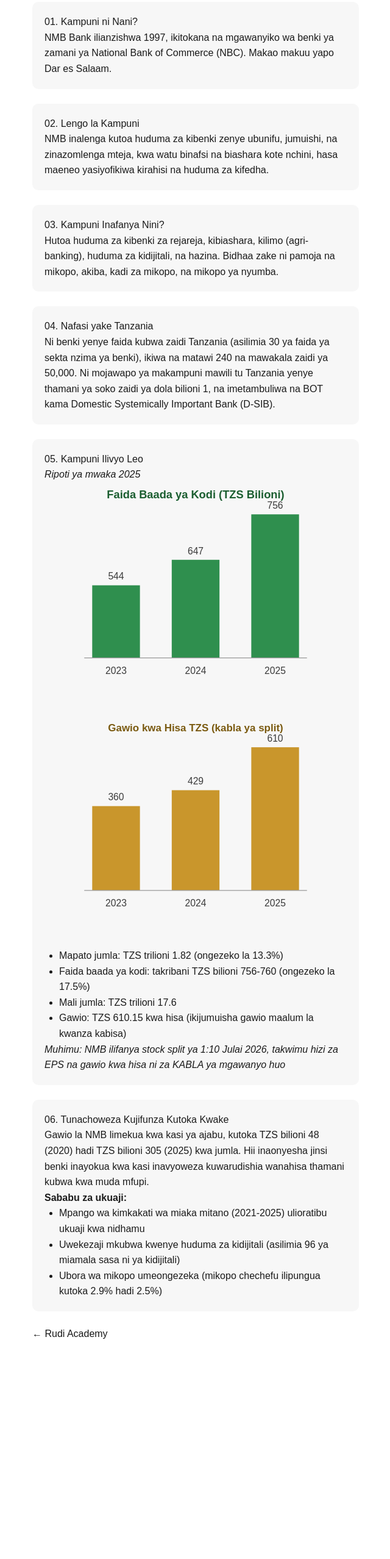
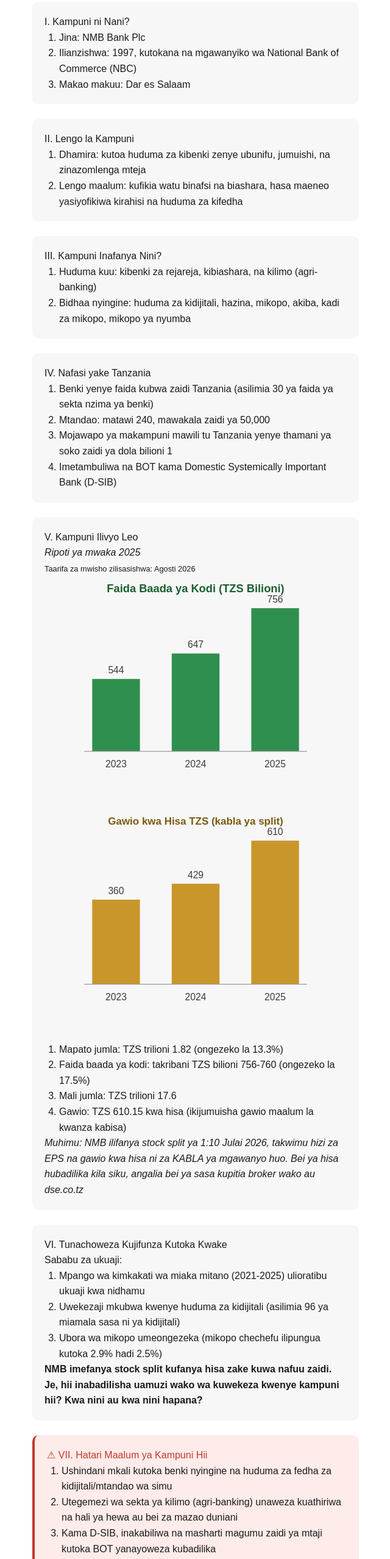
Before and after one commit to sadikiabubakari698-crypto/wekeza_nasi, a Next.js app in the folder wekeza-nasi-app/: page /kampuni/nmb in a window 1280 px wide. Shown: the part 80-2636 px from the top of the page at 61% size, without its empty margins (319-959 px from the left). Before the commit the page ends 2311 px from the top, so only its background shows below. Built offline with nearby package versions, Linux system fonts and the light colour scheme.

Commit message:
Rewrite NMB profile with Roman numerals, risk box, reflective question

```diff
--- a/wekeza-nasi-app/app/kampuni/nmb/page.js
+++ b/wekeza-nasi-app/app/kampuni/nmb/page.js
@@ -5,72 +5,78 @@ export default function NMB() {
       <h2>NMB Bank Plc</h2>
 
       <div className="lesson-box">
-        <h3>01. Kampuni ni Nani?</h3>
-        <p>
-          NMB Bank ilianzishwa 1997, ikitokana na mgawanyiko wa benki ya
-          zamani ya National Bank of Commerce (NBC). Makao makuu yapo
-          Dar es Salaam.
-        </p>
+        <h3>I. Kampuni ni Nani?</h3>
+        <ol>
+          <li>Jina: NMB Bank Plc</li>
+          <li>Ilianzishwa: 1997, kutokana na mgawanyiko wa National Bank of Commerce (NBC)</li>
+          <li>Makao makuu: Dar es Salaam</li>
+        </ol>
       </div>
 
       <div className="lesson-box">
-        <h3>02. Lengo la Kampuni</h3>
-        <p>
-          NMB inalenga kutoa huduma za kibenki zenye ubunifu, jumuishi, na
-          zinazomlenga mteja, kwa watu binafsi na biashara kote nchini,
-          hasa maeneo yasiyofikiwa kirahisi na huduma za kifedha.
-        </p>
+        <h3>II. Lengo la Kampuni</h3>
+        <ol>
+          <li>Dhamira: kutoa huduma za kibenki zenye ubunifu, jumuishi, na zinazomlenga mteja</li>
+          <li>Lengo maalum: kufikia watu binafsi na biashara, hasa maeneo yasiyofikiwa kirahisi na huduma za kifedha</li>
+        </ol>
       </div>
 
       <div className="lesson-box">
-        <h3>03. Kampuni Inafanya Nini?</h3>
-        <p>
-          Hutoa huduma za kibenki za rejareja, kibiashara, kilimo
-          (agri-banking), huduma za kidijitali, na hazina. Bidhaa zake ni
-          pamoja na mikopo, akiba, kadi za mikopo, na mikopo ya nyumba.
-        </p>
+        <h3>III. Kampuni Inafanya Nini?</h3>
+        <ol>
+          <li>Huduma kuu: kibenki za rejareja, kibiashara, na kilimo (agri-banking)</li>
+          <li>Bidhaa nyingine: huduma za kidijitali, hazina, mikopo, akiba, kadi za mikopo, mikopo ya nyumba</li>
+        </ol>
       </div>
 
       <div className="lesson-box">
-        <h3>04. Nafasi yake Tanzania</h3>
-        <p>
-          Ni benki yenye faida kubwa zaidi Tanzania (asilimia 30 ya faida
-          ya sekta nzima ya benki), ikiwa na matawi 240 na mawakala zaidi
-          ya 50,000. Ni mojawapo ya makampuni mawili tu Tanzania yenye
-          thamani ya soko zaidi ya dola bilioni 1, na imetambuliwa na BOT
-          kama Domestic Systemically Important Bank (D-SIB).
-        </p>
+        <h3>IV. Nafasi yake Tanzania</h3>
+        <ol>
+          <li>Benki yenye faida kubwa zaidi Tanzania (asilimia 30 ya faida ya sekta nzima ya benki)</li>
+          <li>Mtandao: matawi 240, mawakala zaidi ya 50,000</li>
+          <li>Mojawapo ya makampuni mawili tu Tanzania yenye thamani ya soko zaidi ya dola bilioni 1</li>
+          <li>Imetambuliwa na BOT kama Domestic Systemically Important Bank (D-SIB)</li>
+        </ol>
       </div>
 
       <div className="lesson-box">
-        <h3>05. Kampuni Ilivyo Leo</h3>
+        <h3>V. Kampuni Ilivyo Leo</h3>
         <p><em>Ripoti ya mwaka 2025</em></p>
+        <p><small>Taarifa za mwisho zilisasishwa: Agosti 2026</small></p>
         <img src="/kampuni/nmb-faida.svg" alt="Mwenendo wa faida NMB 2023-2025" style={{ width: "100%", height: "auto", marginBottom: "1rem" }} />
         <img src="/kampuni/nmb-gawio.svg" alt="Mwenendo wa gawio NMB 2023-2025" style={{ width: "100%", height: "auto", marginBottom: "1rem" }} />
-        <ul>
+        <ol>
           <li>Mapato jumla: TZS trilioni 1.82 (ongezeko la 13.3%)</li>
           <li>Faida baada ya kodi: takribani TZS bilioni 756-760 (ongezeko la 17.5%)</li>
           <li>Mali jumla: TZS trilioni 17.6</li>
           <li>Gawio: TZS 610.15 kwa hisa (ikijumuisha gawio maalum la kwanza kabisa)</li>
-        </ul>
-        <p><em>Muhimu: NMB ilifanya stock split ya 1:10 Julai 2026, takwimu hizi za EPS na gawio kwa hisa ni za KABLA ya mgawanyo huo</em></p>
+        </ol>
+        <p><em>Muhimu: NMB ilifanya stock split ya 1:10 Julai 2026, takwimu hizi za EPS na gawio kwa hisa ni za KABLA ya mgawanyo huo. Bei ya hisa hubadilika kila siku, angalia bei ya sasa kupitia broker wako au dse.co.tz</em></p>
       </div>
 
       <div className="lesson-box">
-        <h3>06. Tunachoweza Kujifunza Kutoka Kwake</h3>
-        <p>
-          Gawio la NMB limekua kwa kasi ya ajabu, kutoka TZS bilioni 48
-          (2020) hadi TZS bilioni 305 (2025) kwa jumla. Hii inaonyesha
-          jinsi benki inayokua kwa kasi inavyoweza kuwarudishia wanahisa
-          thamani kubwa kwa muda mfupi.</p>
-        <p><strong>Sababu za ukuaji:</strong></p>
-        <ul>
+        <h3>VI. Tunachoweza Kujifunza Kutoka Kwake</h3>
+        <p>Sababu za ukuaji:</p>
+        <ol>
           <li>Mpango wa kimkakati wa miaka mitano (2021-2025) ulioratibu ukuaji kwa nidhamu</li>
           <li>Uwekezaji mkubwa kwenye huduma za kidijitali (asilimia 96 ya miamala sasa ni ya kidijitali)</li>
           <li>Ubora wa mikopo umeongezeka (mikopo chechefu ilipungua kutoka 2.9% hadi 2.5%)</li>
-        </ul>
+        </ol>
         <p>
+          <strong>NMB imefanya stock split kufanya hisa zake kuwa nafuu zaidi.
+          Je, hii inabadilisha uamuzi wako wa kuwekeza kwenye kampuni hii?
+          Kwa nini au kwa nini hapana?</strong>
         </p>
+      </div>
+
+      <div className="risk-box">
+        <h3 style={{ color: "#c0392b" }}>&#9888; VII. Hatari Maalum ya Kampuni Hii</h3>
+        <ol>
+          <li>Ushindani mkali kutoka benki nyingine na huduma za fedha za kidijitali/mtandao wa simu</li>
+          <li>Utegemezi wa sekta ya kilimo (agri-banking) unaweza kuathiriwa na hali ya hewa au bei za mazao duniani</li>
+          <li>Kama D-SIB, inakabiliwa na masharti magumu zaidi ya mtaji kutoka BOT yanayoweza kubadilika</li>
+          <li>Kwa kuwa stock split ni mpya (Julai 2026), tabia ya bei sokoni inaweza kuwa na mabadiliko ya ziada muda mfupi ujao</li>
+        </ol>
       </div>
 
       <p><a href="/">&larr; Rudi Academy</a></p>
```
